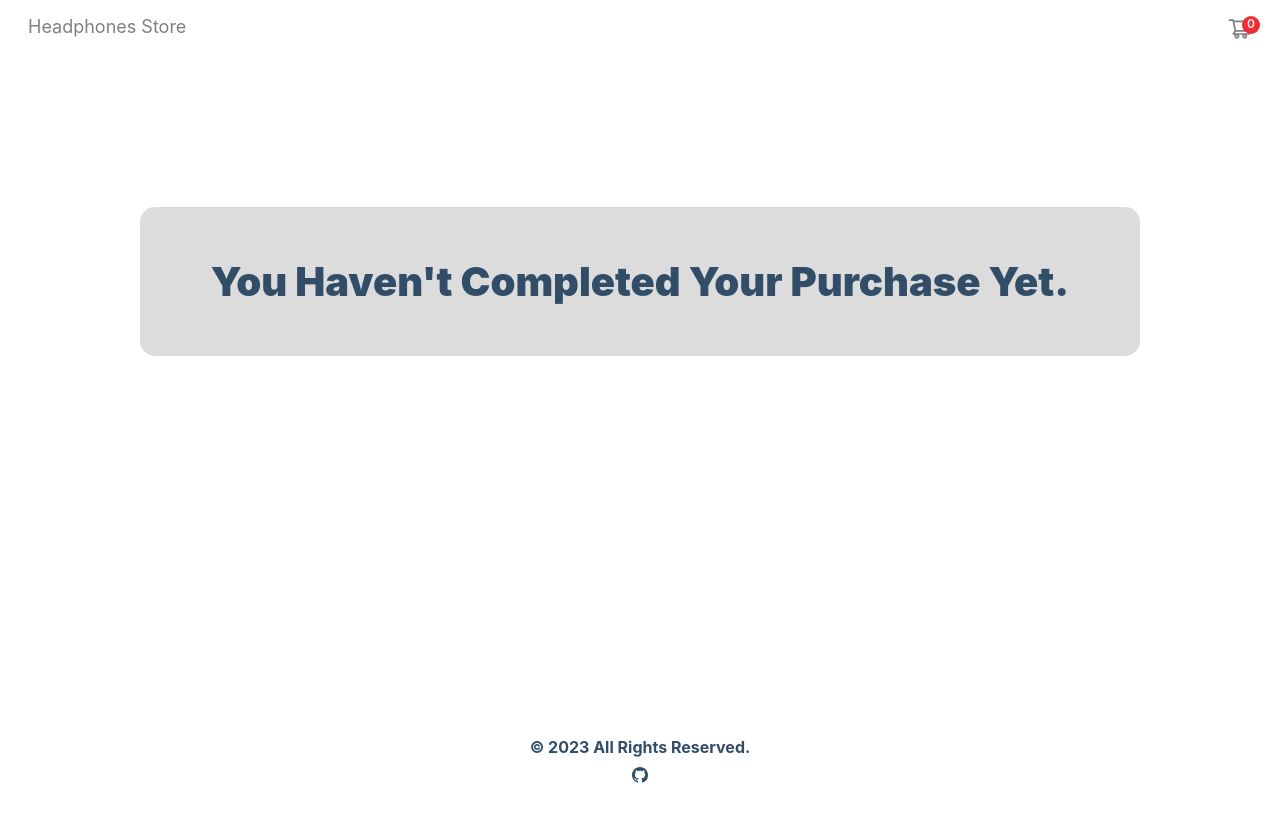
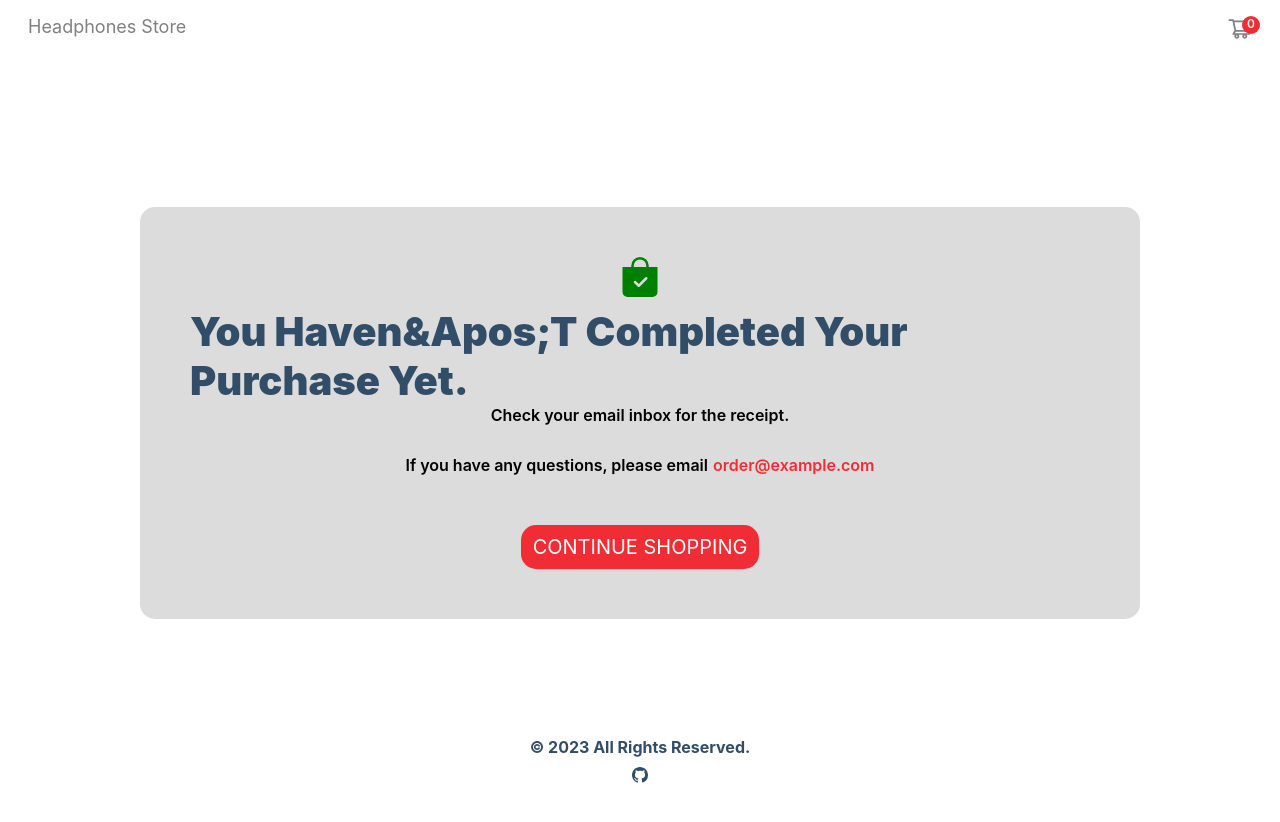
Before and after one commit to Reqvite/Headphones-shop-sanity, a Next.js app: page /success in a window 1280 px wide. Shown: the top 822 px of the page. Built offline with nearby package versions, Linux system fonts and the light colour scheme; no server answers.

Commit message:
Update success.tsx

```diff
--- a/pages/success.tsx
+++ b/pages/success.tsx
@@ -22,22 +22,17 @@ const Success: FC = () => {
     }
   }, [router, setCartItems, setTotalPrice, setTotalQuantities, status]);
 
-  if (status !== "true") {
-    return (
-      <div className="success-wrapper">
-        <div className="success">
-          <h2>You haven&apos;t completed your purchase yet.</h2>
-        </div>
-      </div>
-    );
-  }
   return (
     <div className="success-wrapper">
       <div className="success">
         <p className="icon">
           <BsBagCheckFill />
         </p>
-        <h2>Thank you for your order!</h2>
+        <h2>
+          {status !== "true"
+            ? "You haven&apos;t completed your purchase yet."
+            : "Thank you for your order!"}
+        </h2>
         <p className="email-msg">Check your email inbox for the receipt.</p>
         <p className="description">
           If you have any questions, please email
```
